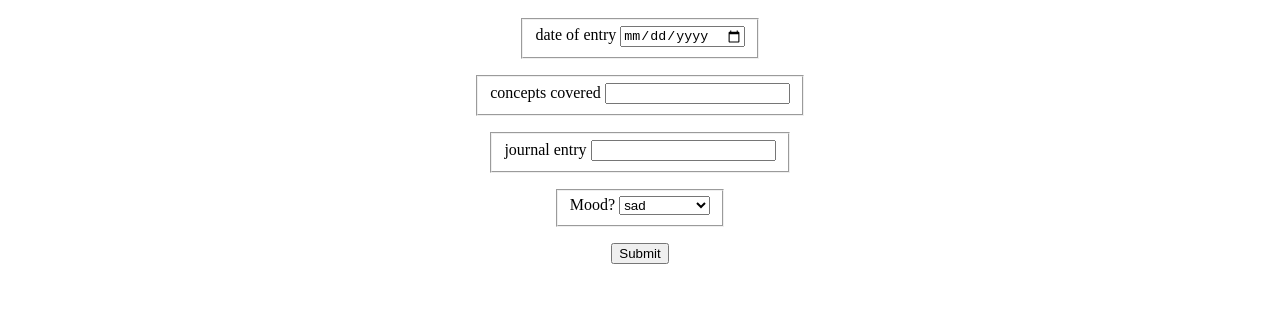
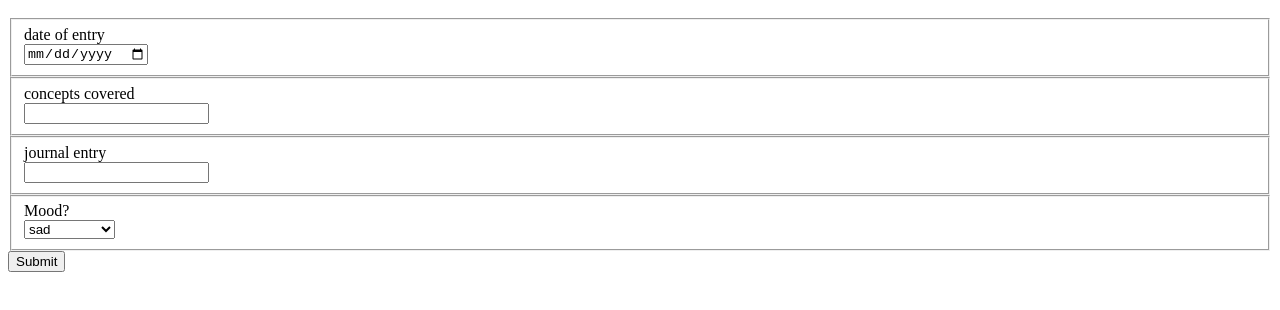
Before and after one commit to dakotacookson/date-fourm, a plain HTML site: page daily-diary/index.html in a window 1280 px wide. Shown: the part 48-358 px from the top of the page. Drawn offline with Linux system fonts and the light colour scheme.

Commit message:
Add files via upload

```diff
--- a/daily-diary/index.html
+++ b/daily-diary/index.html
@@ -8,30 +8,33 @@
 </head>
 <body>
     <h1> Daily Journal </h1>
-    <form action="">
         <fieldset>
             <label for="journaldate">date of entry
+                <br>
                 <input type="date" name="journaldate" id="journaldate">
             </label>
         </fieldset>
-    </form>
-    <form action="">
+
+
         <fieldset>
             <label for="concepts">concepts covered
+                    <br>
                 <input type="text" name="concepts" id="concepts">
             </label>
         </fieldset>
-    </form>
-    <form action="">
+
+
             <fieldset>
                 <label for="entry">journal entry
+                        <br>
                     <input type="text" name="entry" id="entry">
                 </label>
             </fieldset>
         </form>
-        <form action="">
+
                 <fieldset>
                     <label for="mood">Mood?
+                            <br>
                       <select name="mood" id="mood">
                             <option value="sad">sad</option>
                             <option value="mad">mad</option>
@@ -42,7 +45,6 @@
                         </select>
                     </label>
                 </fieldset>
-            </form>
             <input type="submit" name="submit" id="submit">
 </body>
 </html>
--- a/daily-diary/main.css
+++ b/daily-diary/main.css
@@ -1,9 +1,16 @@
 html{
+    text-align: left;
+
+}
+
+h1{
     text-align: center;
 }
-
+input{
+    flex-shrink: 11;
+    display: block;
+}
 form{
-display: flex;
-flex: table-column;
-justify-content: center;
+    display: flex;
+    flex-direction: column;
 }
```
